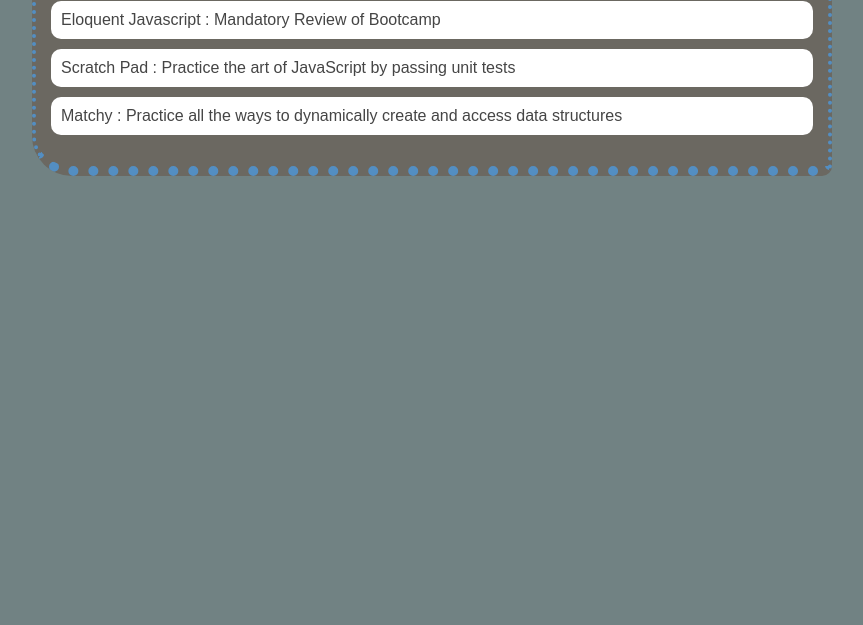
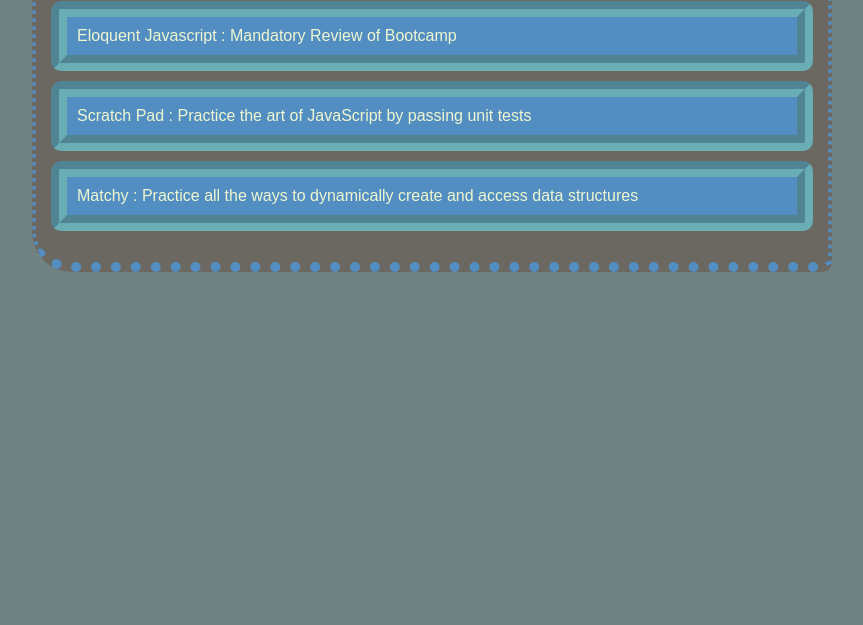
Before and after one commit to Dwayneb93/dwayne-ballard3.github.io, a plain HTML site: page portfolio.html in a window 1280 px wide. Shown: the part 175-800 px from the top of the page, without its empty margins (208-1071 px from the left). Drawn offline with nearby package versions, Linux system fonts and the light colour scheme.

Commit message:
More Porfolio editing

```diff
--- a/portfolio.html
+++ b/portfolio.html
@@ -69,19 +69,20 @@
             }
 
             #portfolio li {
-                background: #fff;
+                background: rgb(83, 142, 194);
                 padding: 10px;
                 border-radius: 10px;
                 margin-bottom: 10px;
+                border: groove 1em rgba(130, 207, 169, 0.479);
             }
 
             #portfolio li:hover {
-                background: #eee;
+                background: rgb(130, 207, 169);
             }
 
             #portfolio a {
                 text-decoration: none;
-                color: #454545;
+                color: #eef7d0;
             }
         </style>
     </head>
```
